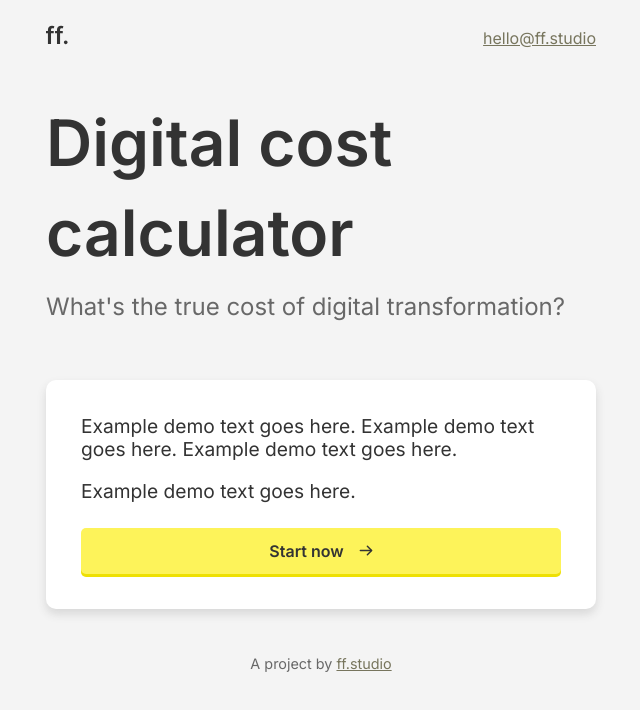
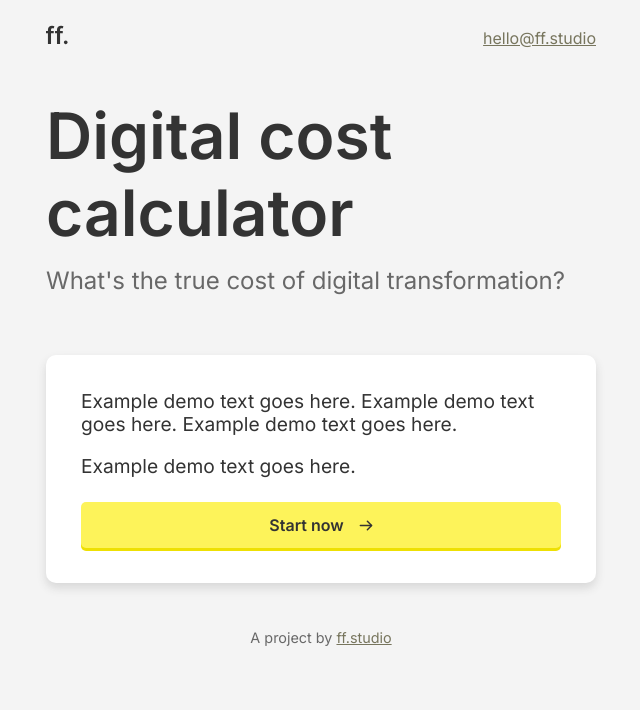
Before and after one commit to jhackett1/ff-cost-calculator, a React (Create React App) app: page / in a window 1280 px wide. Shown: the top 710 px of the page, without its empty margins (319-959 px from the left). Built offline with nearby package versions, Linux system fonts and the light colour scheme.

Commit message:
fix text colour

```diff
--- a/src/components/_Layout.module.scss
+++ b/src/components/_Layout.module.scss
@@ -30,6 +30,7 @@
   font-size: 3rem;
   margin-bottom: 0;
   animation: fadeIn 0.2s ease-out;
+  line-height: 1.2;
 
   @media screen and (min-width: 700px) {
     font-size: 4rem;
--- a/src/styles/globals.scss
+++ b/src/styles/globals.scss
@@ -16,7 +16,9 @@ h2,
 h3,
 h4,
 h5,
-p {
+p,
+label,
+legend {
   color: $text;
 }
 
```
